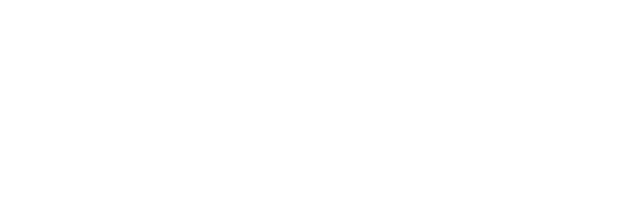
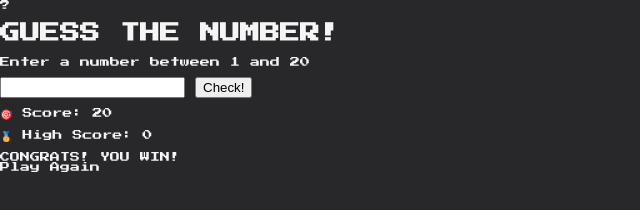
Before and after one commit to jes-che/guess-the-number, a plain HTML site: page index.html in a window 1280 px wide. Shown: the whole page, without its empty margins (0-640 px from the left). Drawn offline with Linux system fonts and the light colour scheme.

Commit message:
Add content

```diff
--- a/index.html
+++ b/index.html
@@ -3,9 +3,33 @@
 <head>
     <meta charset="UTF-8">
     <meta name="viewport" content="width=device-width, initial-scale=1.0">
+    <link rel="preconnect" href="https://fonts.googleapis.com" />
+    <link rel="preconnect" href="https://fonts.gstatic.com" crossorigin />
+    <link href="https://fonts.googleapis.com/css2?family=Play:wght@400;700&family=Press+Start+2P&display=swap" rel="stylesheet" />
+    <link rel="stylesheet" href="index.css">
     <title>Guess the Number!</title>
 </head>
 <body>
+    <header>
+        <div class="number">?</div>
+        <h1>GUESS THE NUMBER!</h1>
+        <p class="between">Enter a number between 1 and 20</p>
+    </header>
+    <main>
+        <section class="before">
+            <!-- <p class="message">Start guessing...</p> -->
+            <input type="number" class="guess">
+            <button class="btn check">Check!</button>
+            <div class="label">
+                <p class="label-score">🎯 Score: <span class="score">20</span></p>
+                <p class="label-highscore">🥇 High Score: <span class="highscore">0</span></p>
+            </div>
 
+        </section>
+        <section class="after hidden">
+            <div id="message">CONGRATS! YOU WIN!</div>
+            <div id="restart">Play Again</div>
+        </section>
+    </main>
 </body>
 </html>
```
